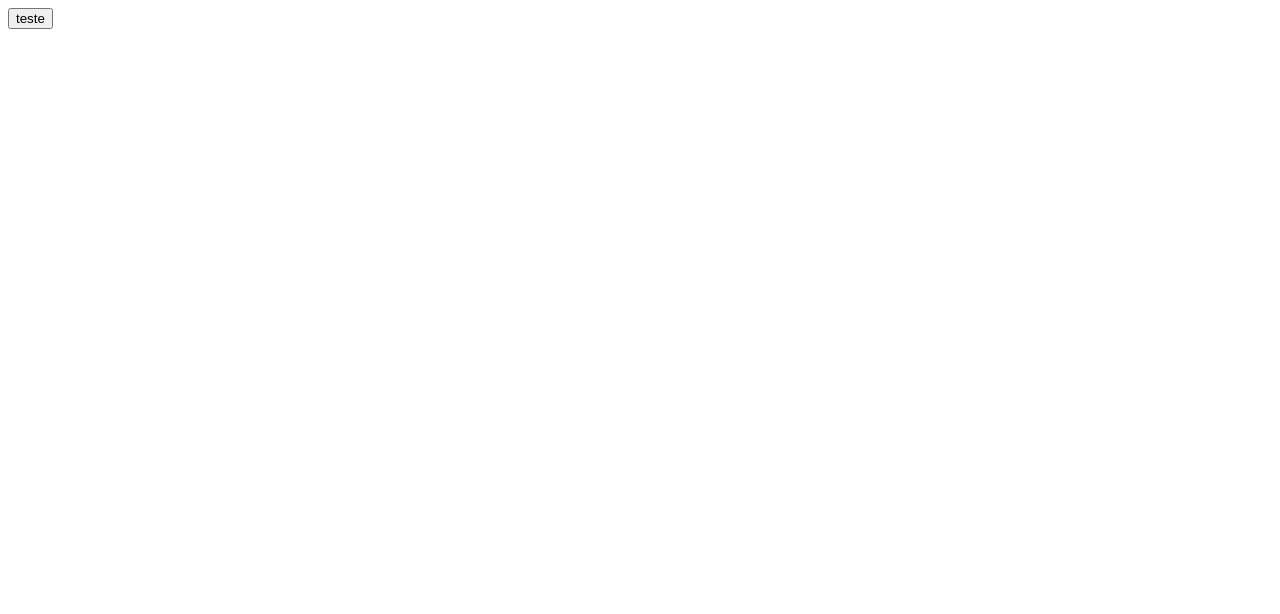
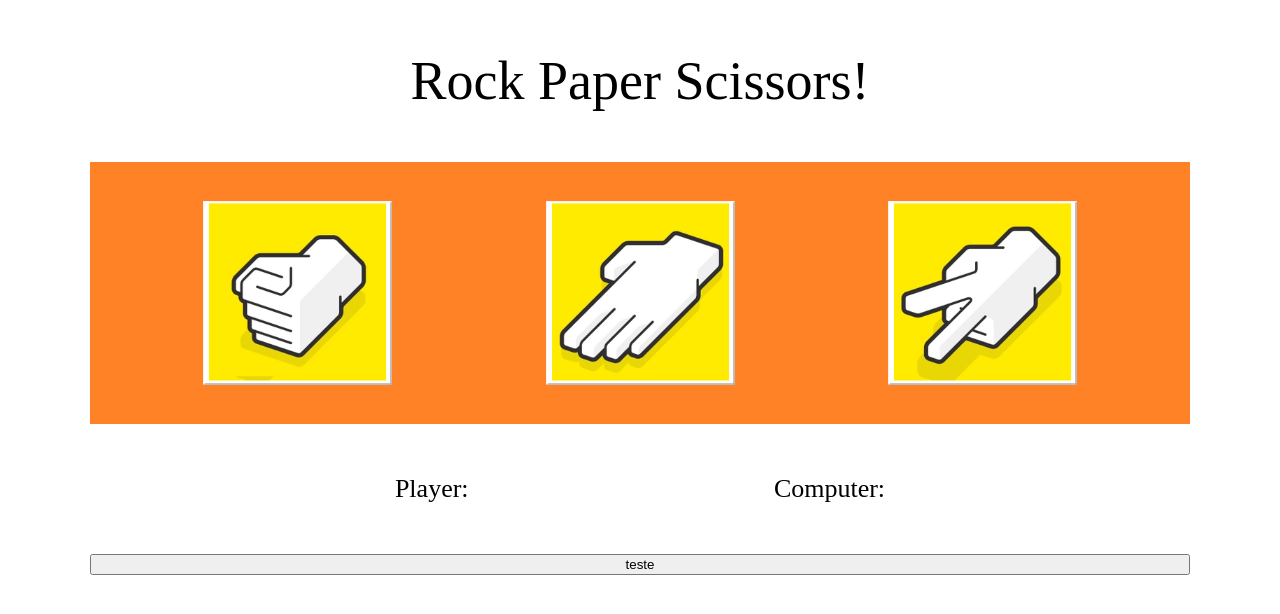
Before and after one commit to Samuel-Brum/Rock-Paper-Scisors, a plain HTML site: page index.html in a window 1280 px wide. Drawn offline with Linux system fonts and the light colour scheme.

Commit message:
adds basic UI and button functionality to player choice

```diff
--- a/code.js
+++ b/code.js
@@ -1,3 +1,14 @@
+const buttonPlayerChoice = document.querySelectorAll("button");
+
+buttonPlayerChoice.forEach((button) => {
+    button.addEventListener("click", () => {
+        console.log('player choice is ' + button.id);
+        game(button.id);
+    });
+});
+
+
+
 function getComputerChoice() {
     let  options = {
         0: "rock",
@@ -60,22 +71,21 @@ function playRound(playerSelection, computerSelection) {
             };
         };
 } // plays one round of an input by the player
-  // agaist a random choice by the computer
+  // agaist a random choice by the computer */
 
-function test() {
-    const playerSelection = getPlayerChoice();
+function game(playerSelection) {
     const computerSelection = getComputerChoice();
     result = playRound(playerSelection, computerSelection)
     console.log(result);
     return result;
-} // tests a round of the game against 'rock' input
+} // tests a round of the game against player input
 
-function game() {
+function match() {
     score = [0,0];
 
     for (let i = 0; i < 5; i++) {
         console.log("Rodada " + (i+1));
-        result = test();
+        result = game();
 
         if (result.slice(0,8) === "You win!") {
             score[0]++;
--- a/index.html
+++ b/index.html
@@ -5,9 +5,26 @@
     <meta http-equiv="X-UA-Compatible" content="IE=edge">
     <meta name="viewport" content="width=device-width, initial-scale=1.0">
     <title>Rock Paper Scisors</title>
-    <script src="./code.js"></script>
+    <link rel="stylesheet" href="styles.css">
 </head>
 <body>
+    <div class="title">
+        Rock Paper Scissors!
+    </div>
+    <div class="game">
+        <button id="rock" class="option"><img src="./img/rock.png"></button>
+        <button id="paper" class="option"><img src="./img/paper.png"></button>
+        <button id="scissors" class="option"><img src="./img/scissors.png"></button>
+    </div>
+    <div class="results">
+        <div class="player_score">
+            Player:
+        </div>
+        <div class="computer_score">
+            Computer:
+        </div>
+    </div>
     <input type = "button" onclick = "game()" value = "teste">
+    <script src="./code.js"></script>
 </body>
 </html>
--- /dev/null
+++ b/styles.css
@@ -0,0 +1,43 @@
+body {
+    margin: 0;
+    display: flex;
+    flex-direction: column;
+    padding-left: 7%;
+    padding-right: 7%;
+    min-width: 750px;
+}
+
+.title {
+    font-size: 54px;
+    margin: auto;
+    padding-top: 50px;
+    padding-bottom: 50px;
+    font-weight: 400;
+}
+
+.game {
+    display: flex;
+    justify-content: space-evenly;
+    background-color: #FF8226;
+
+}
+
+.option {
+    scale: 0.7;
+    border-color: white;
+    background: white;
+}
+
+.option:hover {
+    border-radius: 5px;
+    border-color: #A4FF26;
+    background-color: #A4FF26;
+}
+
+.results {
+    display: flex;
+    justify-content: space-evenly;
+    padding-top: 50px;
+    padding-bottom: 50px;
+    font-size: 26px;
+}
```
Also changed, not shown: img/paper.png (added), img/rock.png (added), img/scissors.png (added).
